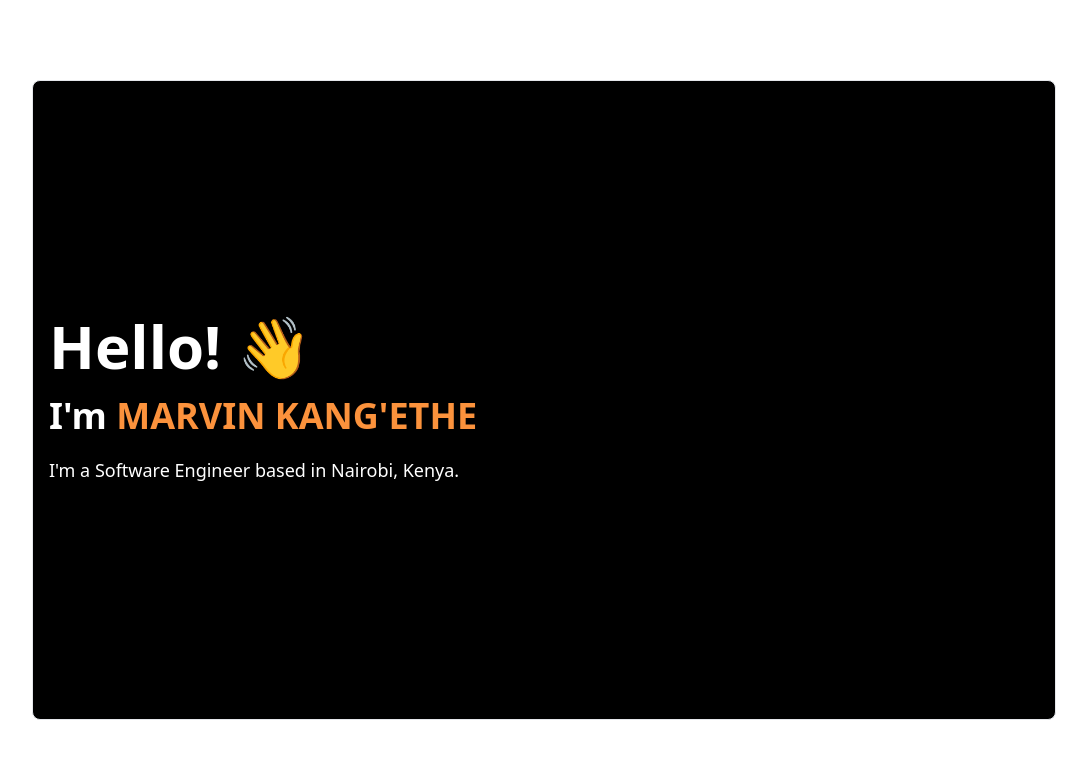
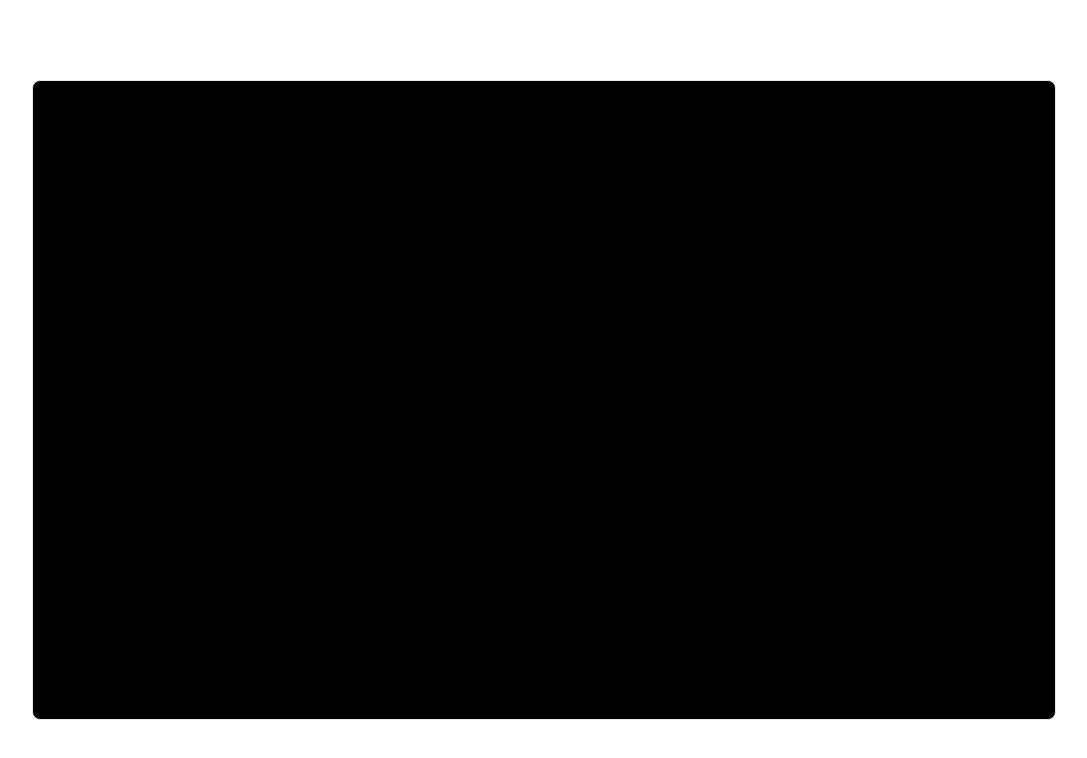
Before and after one commit to kang-marvin/portfolio, a React (Create React App) app: page / in a window 1280 px wide. Shown: the top 758 px of the page, without its empty margins (96-1183 px from the left). Built offline with nearby package versions, Linux system fonts and the light colour scheme.

Commit message:
Update App.js

```diff
--- a/src/App.js
+++ b/src/App.js
@@ -2,7 +2,10 @@
 
 import "./index.css";
 
-import Introduction from './components/Introduction';
+// import Introduction from './components/Introduction';
+// import Experience from './components/Experience';
+// import Portfolio from './components/Portfolio';
+
 import Container from './ui/Container';
 import FlexBoard from './ui/FlexBoard';
 
@@ -10,7 +13,9 @@
   return (
     <Container>
       <FlexBoard className="items-start justify-center">
-        <Introduction />
+        {/* <Introduction /> */}
+        {/* <Experience /> */}
+        {/* <Portfolio /> */}
       </FlexBoard>
     </Container>
   )
```
